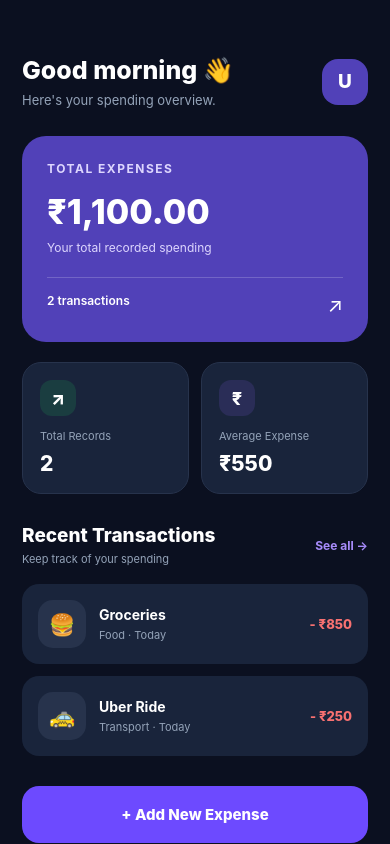
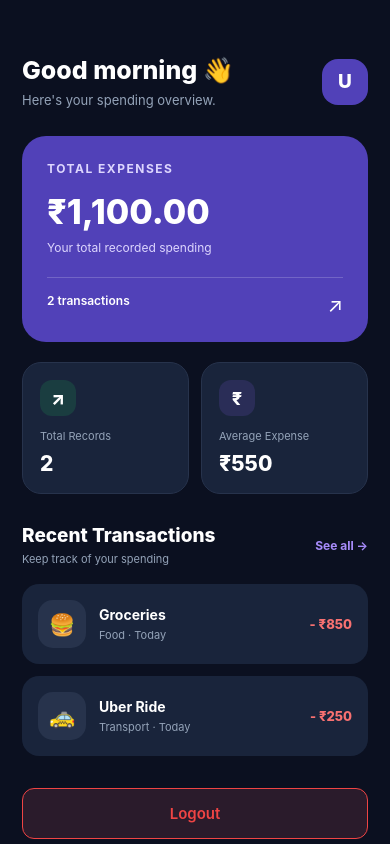
Before and after one commit to Ferozhasnain1504/expense-flow, a React Native app in the folder mobile/: screen /Dashboard in a window 390 px wide. Built offline with nearby package versions, Linux system fonts and the light colour scheme.

Commit message:
feat: add logout navigation

```diff
--- a/mobile/src/screens/DashboardScreen.js
+++ b/mobile/src/screens/DashboardScreen.js
@@ -189,14 +189,12 @@ export default function DashboardScreen({ navigation }) {
         {/* ADD EXPENSE BUTTON */}
 
         <Pressable
-          style={styles.addButton}
-          onPress={() => navigation.navigate('AddExpense')}
+          style={styles.logoutButton}
+          onPress={() => {
+            navigation.replace('Login');
+          }}
         >
-
-          <Text style={styles.addButtonText}>
-            + Add New Expense
-          </Text>
-
+          <Text style={styles.logoutText}>Logout</Text>
         </Pressable>
 
 
@@ -445,6 +443,22 @@ const styles = StyleSheet.create({
     fontWeight: '800',
   },
 
+  logoutButton: {
+    marginTop: 20,
+    padding: 15,
+    borderRadius: 12,
+    backgroundColor: '#2A1B2B',
+    alignItems: 'center',
+    borderWidth: 1,
+    borderColor: '#EF4444',
+  },
+
+  logoutText: {
+    color: '#EF4444',
+    fontSize: 15,
+    fontWeight: '600',
+  },
+
 
   // FOOTER
 
```
